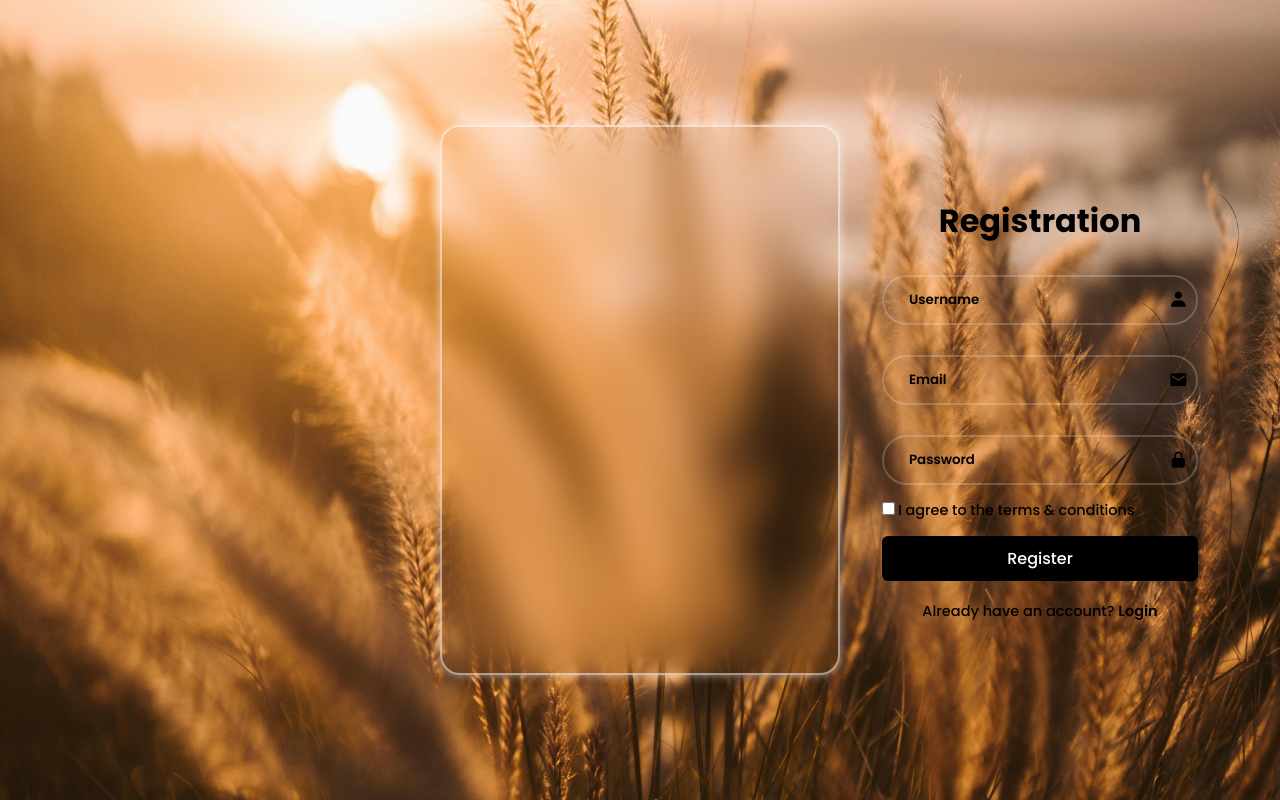
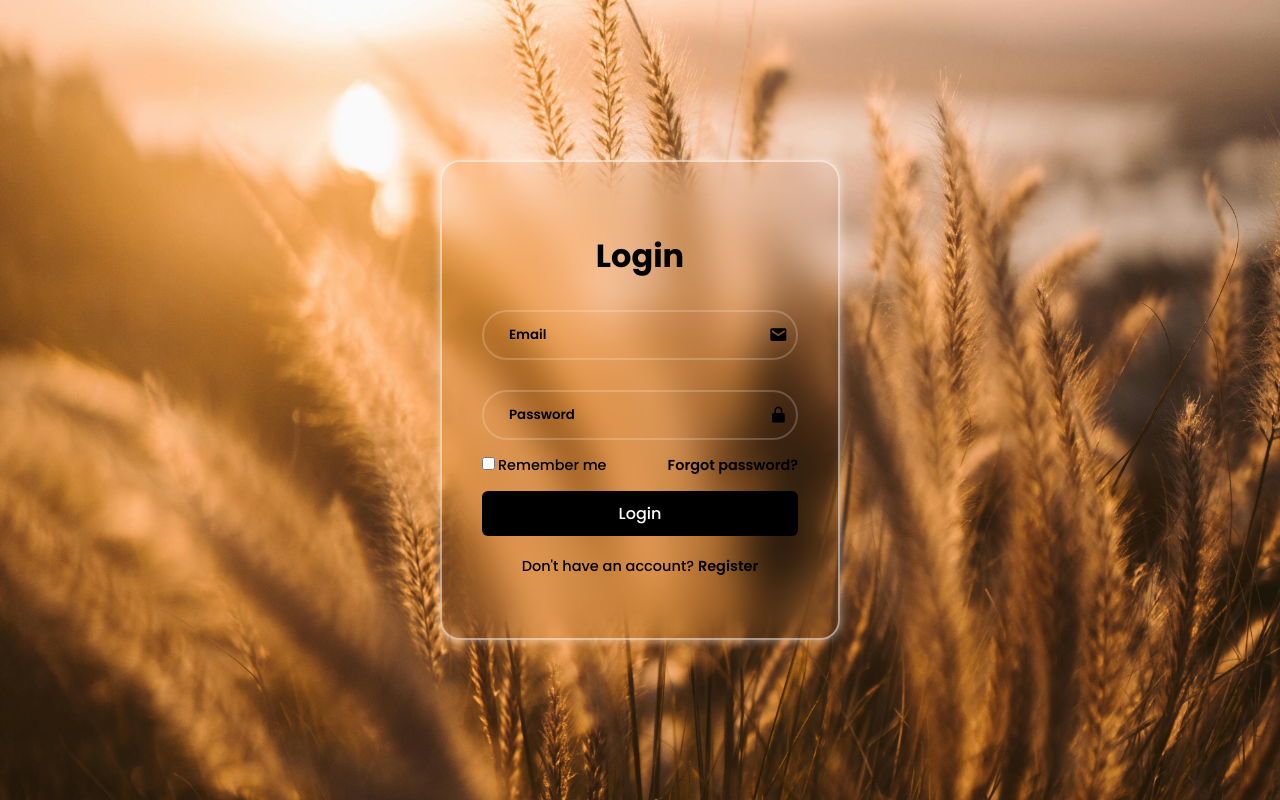
Before and after one commit to Mikael-Kolehmainen/React-Diary-comments, a React (Create React App) app: page /Loginscreen in a window 1280 px wide. Built offline with nearby package versions, Linux system fonts and the light colour scheme.

Commit message:
Developing the forgot password form frontend. Buggy currently with register form

```diff
--- a/src/Sites/LoginScreen.js
+++ b/src/Sites/LoginScreen.js
@@ -1,37 +1,53 @@
+import React, { useState } from "react";
 import "./styles.css";
 
 function LoginScreen() {
+  const [isActive, setIsActive] = useState(false); // false means not active, true means active
+  const [forgotActive, setForgotActive] = useState(false); // For forgot password section
+
+  const toggleActive = () => {
+    setIsActive(!isActive); // Toggle the active state
+    setForgotActive(false);
+  };
+
   return (
-    <div class="wrapper">
-      <div class="form-box login">
+    <div className={`wrapper ${isActive ? "active" : ""}`}>
+      <div className="form-box login">
         <h2>Login</h2>
         <form action="#">
-          <div class="input-box">
-            <span class="icon">
-              <i class="bx bxs-envelope"></i>
+          <div className="input-box">
+            <span className="icon">
+              <i className="bx bxs-envelope"></i>
             </span>
             <input type="email" placeholder="Email" required></input>
           </div>
-          <div class="input-box">
-            <span class="icon">
-              <i class="bx bxs-lock-alt"></i>
+          <div className="input-box">
+            <span className="icon">
+              <i className="bx bxs-lock-alt"></i>
             </span>
             <input type="password" placeholder="Password" required></input>
           </div>
-          <div class="remember-forgot">
+          <div className="remember-forgot">
             <label>
               <input type="checkbox"></input>
               Remember me
             </label>
-            <a href="#">Forgot password?</a>
+            <div className="forgot">
+              <p>
+                <a href="#" onClick={toggleActive} className="forgot-link">
+                  Forgot password?
+                </a>
+              </p>
+            </div>
           </div>
-          <button type="submit" class="btn">
+
+          <button type="submit" className="btn">
             Login
           </button>
-          <div class="login-register">
+          <div className="login-register">
             <p>
               Don't have an account?{" "}
-              <a href="#" class="register-link">
+              <a href="#" onClick={toggleActive} className="register-link">
                 Register
               </a>
             </p>
@@ -39,39 +55,68 @@ function LoginScreen() {
         </form>
       </div>
 
-      <div class="form-box register">
+      <div className="form-box register">
         <h2>Registration</h2>
         <form action="#">
-          <div class="input-box">
-            <span class="icon">
-              <i class="bx bxs-user"></i>
+          <div className="input-box">
+            <span className="icon">
+              <i className="bx bxs-user"></i>
             </span>
             <input type="email" placeholder="Username" required></input>
           </div>
-          <div class="input-box">
-            <span class="icon">
-              <i class="bx bxs-envelope"></i>
+          <div className="input-box">
+            <span className="icon">
+              <i className="bx bxs-envelope"></i>
             </span>
             <input type="email" placeholder="Email" required></input>
           </div>
-          <div class="input-box">
-            <span class="icon">
-              <i class="bx bxs-lock-alt"></i>
+          <div className="input-box">
+            <span className="icon">
+              <i className="bx bxs-lock-alt"></i>
             </span>
             <input type="password" placeholder="Password" required></input>
           </div>
-          <div class="remember-forgot">
+          <div className="remember-forgot">
             <label>
               <input type="checkbox"></input>I agree to the terms & conditions
             </label>
           </div>
-          <button type="submit" class="btn">
+          <button type="submit" className="btn">
             Register
           </button>
-          <div class="login-register">
+          <div className="login-register">
             <p>
-              Already have an account?{" "}
-              <a href="#" class="login-link">
+              Don't have an account?{" "}
+              <a href="#" onClick={toggleActive} className="login-link">
+                Login
+              </a>
+            </p>
+          </div>
+        </form>
+      </div>
+
+      <div className={`form-box forgot ${forgotActive ? "active" : ""}`}>
+        <h2>Enter your email</h2>
+        <form action="#">
+          <div className="input-box">
+            <span className="icon">
+              <i className="bx bxs-user"></i>
+            </span>
+            <input type="saefsf" placeholder="rdfdrsf" required></input>
+          </div>
+          <div className="input-box">
+            <span className="icon">
+              <i className="bx bxs-envelope"></i>
+            </span>
+            <input type="email" placeholder="Email" required></input>
+          </div>
+          <button type="submit" className="btn">
+            Send
+          </button>
+          <div className="login-register">
+            <p>
+              Don't have an account?{" "}
+              <a href="#" onClick={toggleActive} className="login-link">
                 Login
               </a>
             </p>
--- a/src/Sites/styles.css
+++ b/src/Sites/styles.css
@@ -55,17 +55,57 @@ body {
 .wrapper {
   position: relative;
   width: 400px;
-  height: 550px;
+  height: 480px;
   background: transparent;
   border: 2px solid rgba(255, 255, 255, 0.5);
   border-radius: 20px;
   backdrop-filter: blur(20px);
   box-shadow: 0 0 10px rgba(255, 255, 255, 0.5);
   display: flex;
+  overflow: hidden;
+  transition: height 0.2s ease;
+}
+
+.forgot {
+  color: black;
+  text-decoration: none;
+  font-weight: 600;
+}
+
+.wrapper .form-box.forgot {
+  position: absolute;
+  transition: none;
+  transform: translateY(400px);
+}
+
+.wrapper.active .form-box.forgot {
+  transition: transform 0.18s ease;
+  transform: translateX(0);
 }
 
 .wrapper .form-box.login {
-  display: none;
+  transition: transform 0.18s ease;
+  transform: translateX(0);
+}
+
+.wrapper.active .form-box.login {
+  transition: none;
+  transform: translateX(-400px);
+}
+
+.wrapper .form-box.register {
+  position: absolute;
+  transition: none;
+  transform: translateX(400px);
+}
+
+.wrapper.active .form-box.register {
+  transition: transform 0.18s ease;
+  transform: translateX(0);
+}
+
+.wrapper.active {
+  height: 550px;
 }
 
 .wrapper .form-box {
```
Also changed, not shown: eslint.config.mjs (added, +12 -0 lines), package.json (+7 -0 lines), src/script.js (deleted, +0 -11 lines), 1 other file (tests, documents, lock files or other folders).
